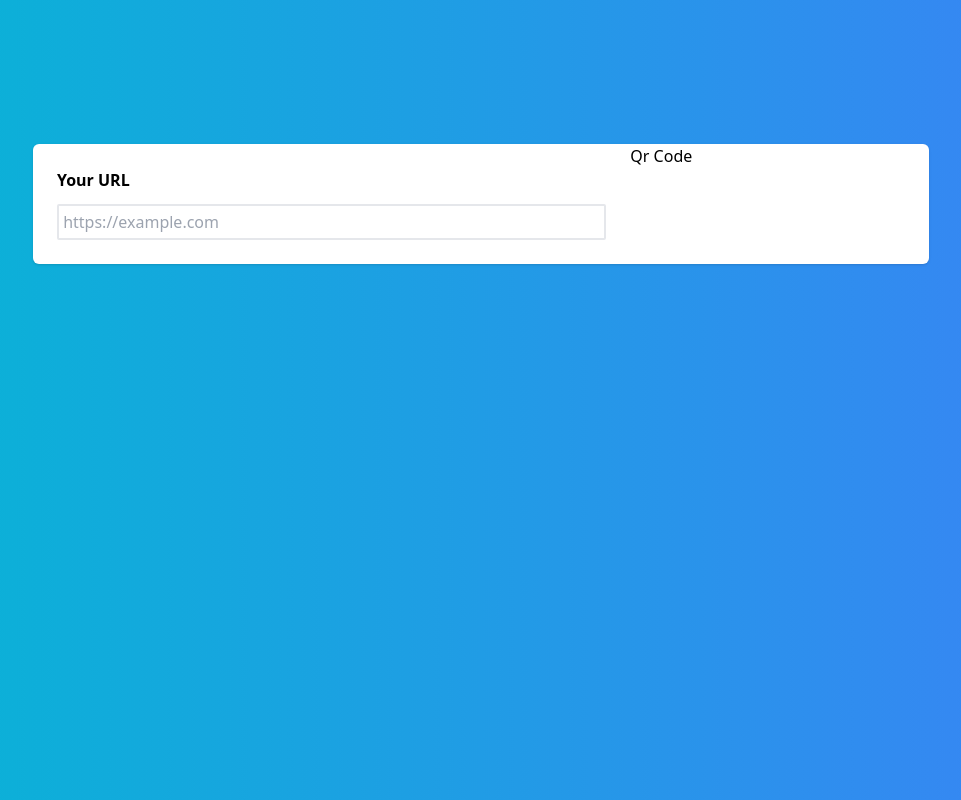
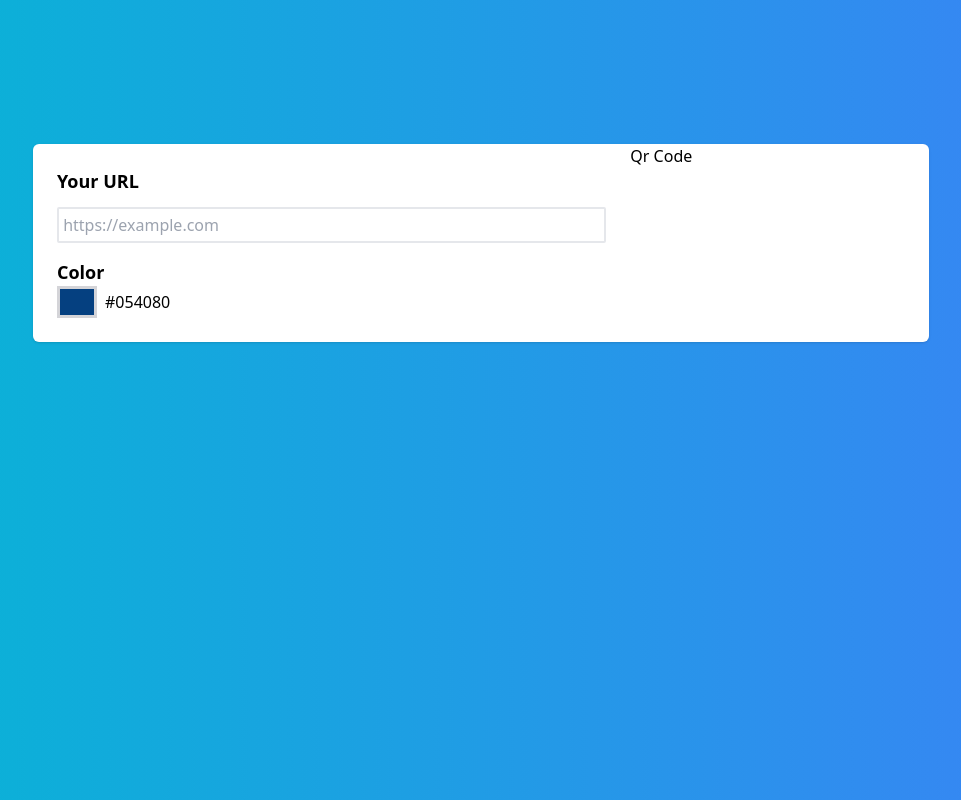
Before and after one commit to jenil-patel97/Qr-Code, a React (Create React App) app: page / in a window 1280 px wide. Shown: the whole page, without its empty margins (159-1120 px from the left). Built offline with nearby package versions, Linux system fonts and the light colour scheme; a web font is replaced by a local one.

Commit message:
feat : InputColor

```diff
--- /dev/null
+++ b/src/components/InputColor.tsx
@@ -0,0 +1,23 @@
+import { useState } from "react";
+
+const InputColor = () => {
+  const [color, setColor] = useState("#054080");
+  const [displayColorPicker, setDisplayColorPicker] = useState(false);
+
+  return (
+    <div>
+      <label className="font-semibold text-[18px]">Color</label>
+      <div className="flex items-center gap-2">
+        <div
+          onClick={() => setDisplayColorPicker(!displayColorPicker)}
+          style={{ background: color }}
+          className="w-10 h-8 cursor-pointer border-[3px] border-zinc-300"
+        ></div>
+        <span className="font-medium">{color}</span>
+      </div>
+      {displayColorPicker && "ShowcolorPicker"}
+    </div>
+  );
+};
+
+export default InputColor;
--- a/src/components/InputField.tsx
+++ b/src/components/InputField.tsx
@@ -1,7 +1,7 @@
 const InputField = () => {
   return (
     <div>
-      <label className="font-semibold text-md">Your URL</label>
+      <label className="font-semibold text-[18px]">Your URL</label>
       <input
         type="url"
         placeholder=" https://example.com"
--- a/src/components/InputForm.tsx
+++ b/src/components/InputForm.tsx
@@ -1,9 +1,11 @@
+import InputColor from "./InputColor";
 import InputField from "./InputField";
 
 const InputForm = () => {
   return (
     <div className="col-span-2 p-6 grid gap-4">
       <InputField />
+      <InputColor />
     </div>
   );
 };
```
